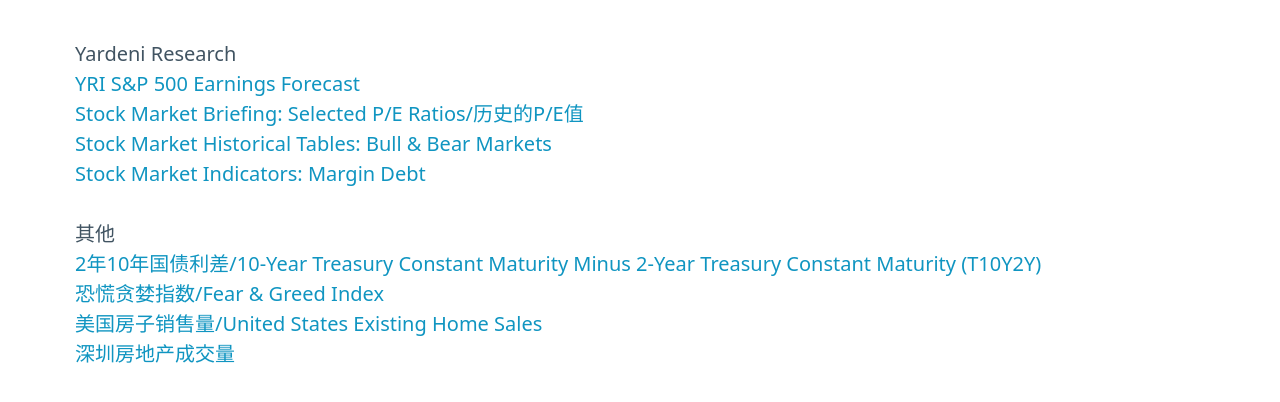
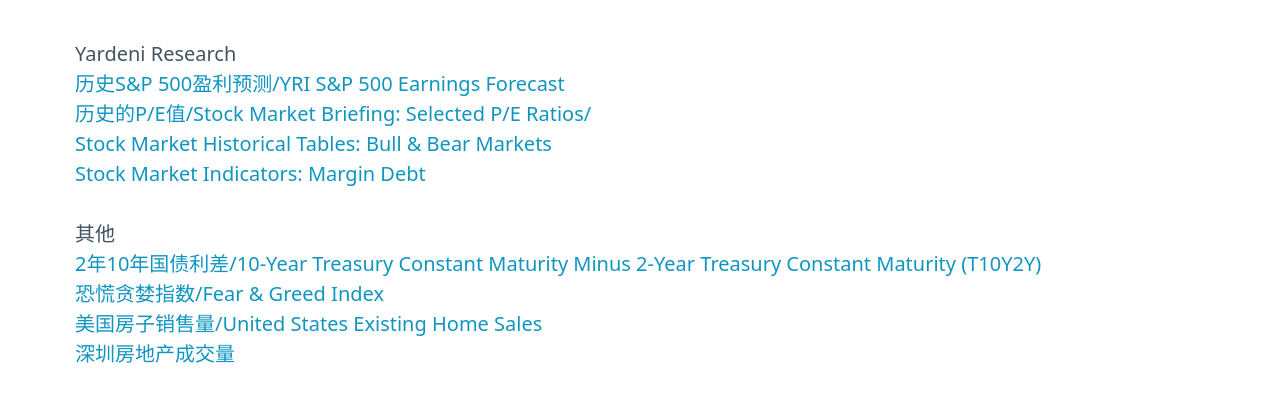
Before and after one commit to jimmyanalysis/jimmyanalysis.github.io, a plain HTML site: page index.html in a window 1280 px wide. Shown: the part 346-748 px from the top of the page. Drawn offline with Linux system fonts and the light colour scheme.

Commit message:
add tranlsation

```diff
--- a/index.html
+++ b/index.html
@@ -27,8 +27,8 @@
               Yardeni Research
             </header>
             <p>
-              <a href="https://www.yardeni.com/pub/yriearningsforecast.pdf" target="_blank">YRI S&P 500 Earnings Forecast</a><br>
-              <a href="https://www.yardeni.com/pub/stockmktperatio.pdf" target="_blank">Stock Market Briefing: Selected P/E Ratios/历史的P/E值</a><br>
+              <a href="https://www.yardeni.com/pub/yriearningsforecast.pdf" target="_blank">历史S&P 500盈利预测/YRI S&P 500 Earnings Forecast</a><br>
+              <a href="https://www.yardeni.com/pub/stockmktperatio.pdf" target="_blank">历史的P/E值/Stock Market Briefing: Selected P/E Ratios/</a><br>
               <a href="https://www.yardeni.com/pub/sp500corrbeartables.pdf" target="_blank">Stock Market Historical Tables: Bull & Bear Markets</a><br>
               <a href="https://www.yardeni.com/pub/stmkteqmardebt.pdf" target="_blank">Stock Market Indicators: Margin Debt</a><br>
             </p>
```
